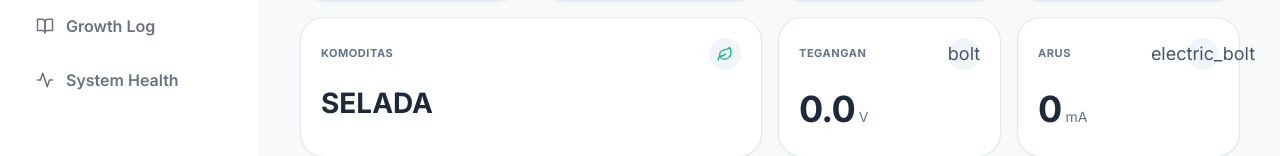
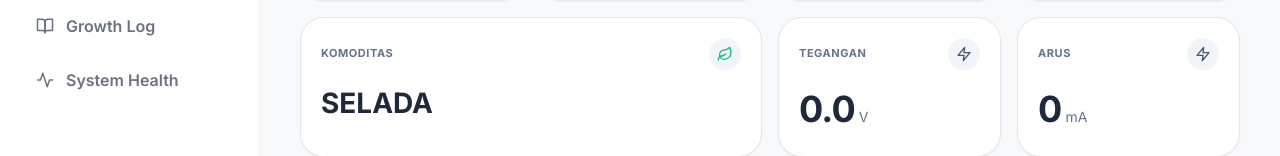
Before and after one commit to yordanpascaladewa/dashboard-hidroponik, a Next.js app in the folder Software/dashboard-hidroponik/: page /dashboard in a window 1280 px wide. Shown: the part 260-416 px from the top of the page. Built offline with nearby package versions, Linux system fonts and the light colour scheme.

Commit message:
ganti icon

```diff
--- a/Software/dashboard-hidroponik/src/app/dashboard/page.js
+++ b/Software/dashboard-hidroponik/src/app/dashboard/page.js
@@ -114,7 +114,9 @@ export default function DashboardPage() {
               <div className="flex items-center justify-between mb-1">
                 <span className="text-[11px] text-slate-500 uppercase tracking-wider font-bold">TEGANGAN</span>
                 <div className="bg-slate-100 w-8 h-8 rounded-full flex items-center justify-center">
-                  <span className="material-symbols-outlined text-slate-600 text-[18px]">bolt</span>
+                  <svg xmlns="http://www.w3.org/2000/svg" width="24" height="24" viewBox="0 0 24 24" fill="none" stroke="currentColor" strokeWidth="2" strokeLinecap="round" strokeLinejoin="round" className="w-4 h-4 text-slate-600">
+                    <polygon points="13 2 3 14 12 14 11 22 21 10 12 10 13 2" />
+                  </svg>
                 </div>
               </div>
               <div className="flex items-baseline gap-1">
@@ -128,7 +130,9 @@ export default function DashboardPage() {
               <div className="flex items-center justify-between mb-1">
                 <span className="text-[11px] text-slate-500 uppercase tracking-wider font-bold">ARUS</span>
                 <div className="bg-slate-100 w-8 h-8 rounded-full flex items-center justify-center">
-                  <span className="material-symbols-outlined text-slate-600 text-[18px]">electric_bolt</span>
+                  <svg xmlns="http://www.w3.org/2000/svg" width="24" height="24" viewBox="0 0 24 24" fill="none" stroke="currentColor" strokeWidth="2" strokeLinecap="round" strokeLinejoin="round" className="w-4 h-4 text-slate-600">
+                    <polygon points="13 2 3 14 12 14 11 22 21 10 12 10 13 2" />
+                  </svg>
                 </div>
               </div>
               <div className="flex items-baseline gap-1">
```
